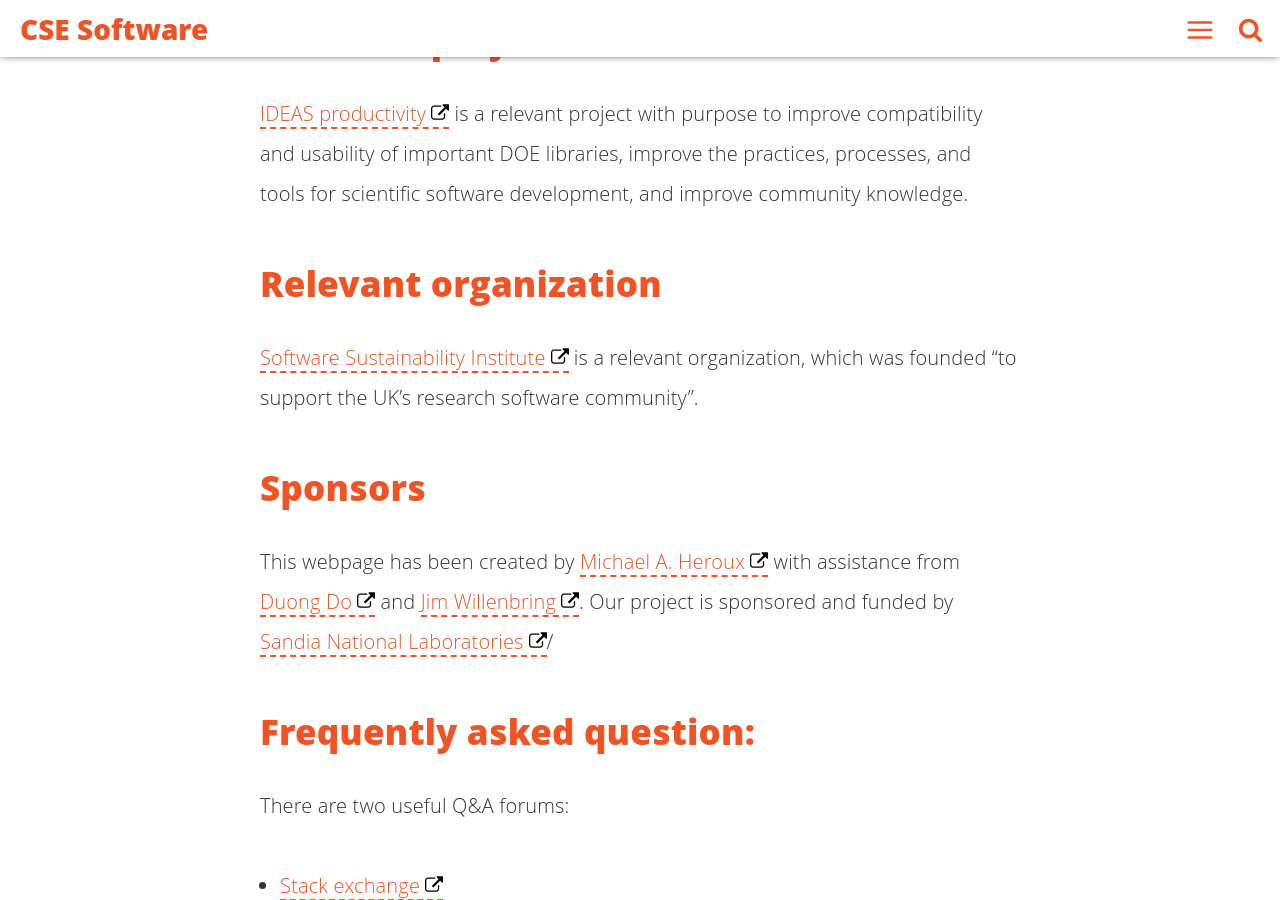
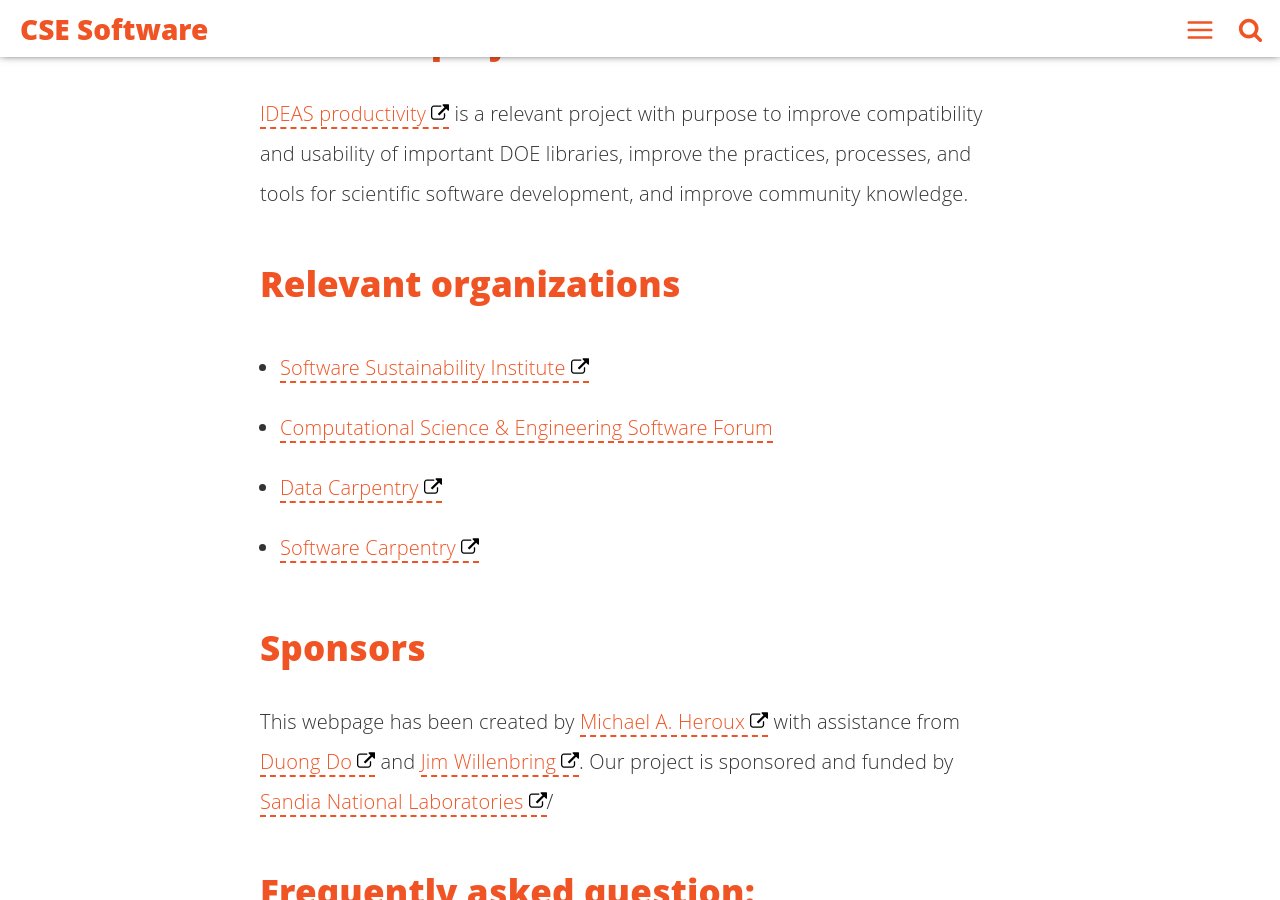
Before and after one commit to CSE-Software/CSE-Software.github.io, a Jekyll site: the page built from _posts/2016-08-05-search-for-specific-topic.md, in a window 1280 px wide and 900 px high, scrolled down 2776 px. Built offline with Jekyll 4.4.1, drawn with Linux system fonts in a browser that asks for light colours; comment, search, counter and statistics services are not loaded.

```diff
--- a/_posts/2016-08-05-search-for-specific-topic.md
+++ b/_posts/2016-08-05-search-for-specific-topic.md
@@ -7,9 +7,10 @@ description: 'Search for specific topic'
 main-class: 'search'
 color: '#637a91'
 tags:
-- csesoftware
-- workshop
-- organization
+- courses
+- tool&technique
+- related_efforts
+
 categories:
 twitter_text: 'How to use this template'
 introduction: 'Looking for specific topic? Go here and search.'
@@ -72,10 +73,12 @@ Click [here](https://cse-software.github.io/blogs/) to see blogs which are updat
 [IDEAS productivity](https://ideas-productivity.org/resources/) is a relevant project with purpose to improve compatibility and usability
 of important DOE libraries, improve the practices, processes, and tools for scientific software development, and improve community knowledge.
 
-##  Relevant organization
+##  Relevant organizations
 
-[Software Sustainability Institute](https://www.software.ac.uk/) is a relevant organization,
-which was founded "to support the UK’s research software community".
+ * [Software Sustainability Institute](https://www.software.ac.uk/)
+ * [Computational Science & Engineering Software Forum](cse-software.org)
+ * [Data Carpentry](http://www.datacarpentry.org/)
+ * [Software Carpentry](https://software-carpentry.org/)
 
 ## Sponsors
 
```
Also changed, not shown: _posts/2016-08-05-best-practice-highlight.md (+1 -1 lines), _posts/2016-08-05-getting-started.md (+7 -4 lines), _posts/2016-08-05-sign-up-for-notifications.md (+2 -2 lines), _posts/2016-08-05-training-opportunities.md (+9 -3 lines), _posts/2016-08-05-upcoming-events.md (+1 -0 lines).
